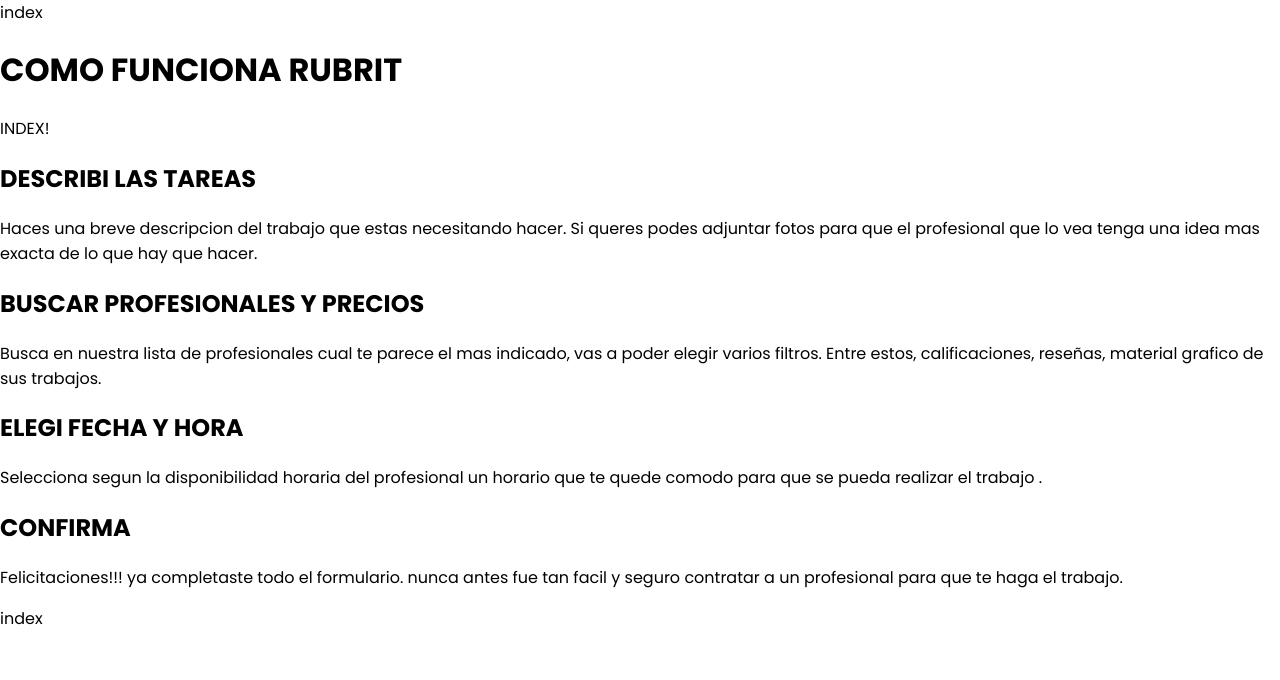
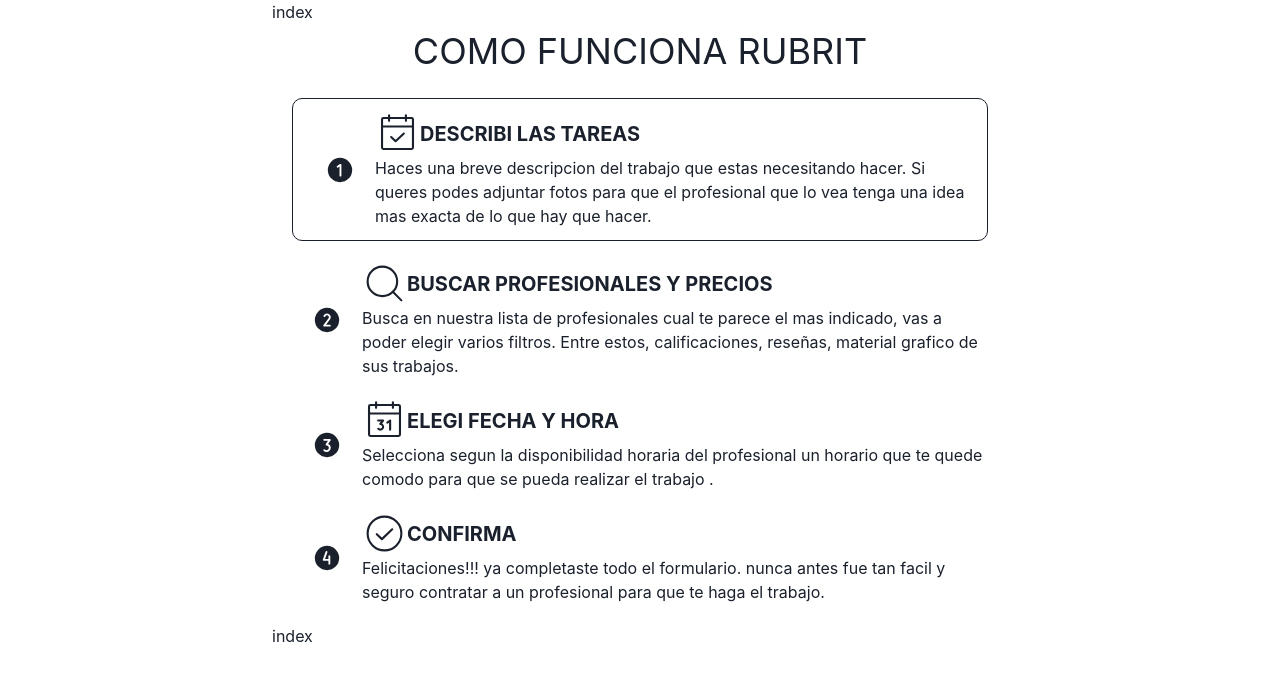
Before and after one commit to RubritCorp/Rubrit-App, a Next.js app: page /findservices in a window 1280 px wide. Shown: the top 680 px of the page. Built offline with nearby package versions, Linux system fonts and the light colour scheme.

Commit message:
component find_services new changes

```diff
--- a/package.json
+++ b/package.json
@@ -16,6 +16,7 @@
     "mongoose": "^6.2.2",
     "next": "12.1.0",
     "next-auth": "^4.2.1",
+    "phosphor-react": "^1.4.0",
     "react": "17.0.2",
     "react-dom": "17.0.2"
   },
--- a/src/components/FindServices/index.tsx
+++ b/src/components/FindServices/index.tsx
@@ -1,48 +1,113 @@
+//libraries
+import {
+  Container,
+  Box,
+  Divider,
+  Flex,
+  Text,
+  Center,
+  Stack,
+  Heading,
+} from "@chakra-ui/react";
+import {
+  CalendarCheck,
+  MagnifyingGlass,
+  Calendar,
+  CheckCircle,
+  NumberCircleOne,
+  NumberCircleTwo,
+  NumberCircleThree,
+  NumberCircleFour,
+} from "phosphor-react";
 
+//native libraries
+import Link from "next/link";
+//componentes
 import Layout from "../layout";
-import { Container } from "@chakra-ui/react";
-import Link from "next/link";
+//styles
+
 const FindServices: React.FC = () => {
   return (
-    <Container>
+    <Container maxW="container.md">
       <Layout>
-        <div>
-          <h1>COMO FUNCIONA RUBRIT</h1>
-        </div>
-        <Link href="/">
-          <a>INDEX!</a>
-        </Link>
-        <div>
-          <h2>DESCRIBI LAS TAREAS</h2>
-          <p>
-            Haces una breve descripcion del trabajo que estas necesitando hacer.
-            Si queres podes adjuntar fotos para que el profesional que lo vea
-            tenga una idea mas exacta de lo que hay que hacer.
-          </p>
-        </div>
-        <div>
-          <h2>BUSCAR PROFESIONALES Y PRECIOS</h2>
-          <p>
-            Busca en nuestra lista de profesionales cual te parece el mas
-            indicado, vas a poder elegir varios filtros. Entre estos,
-            calificaciones, reseñas, material grafico de sus trabajos.
-          </p>
-        </div>
-        <div>
-          <h2>ELEGI FECHA Y HORA</h2>
-          <p>
-            Selecciona segun la disponibilidad horaria del profesional un
-            horario que te quede comodo para que se pueda realizar el trabajo .
-          </p>
-        </div>
-        <div>
-          <h2>CONFIRMA</h2>
-          <p>
-            Felicitaciones!!! ya completaste todo el formulario. nunca antes fue
-            tan facil y seguro contratar a un profesional para que te haga el
-            trabajo.
-          </p>
-        </div>
+        <Flex justifyContent="center">
+          <Text fontSize="4xl">COMO FUNCIONA RUBRIT</Text>
+        </Flex>
+        <Box>
+          <Flex margin={5} border="1px" borderRadius="10px" padding={3}>
+            <Stack direction="row" padding={5}>
+              <Center>
+                <NumberCircleOne size={30} weight="fill" />
+              </Center>
+            </Stack>
+            <Box>
+              <Flex alignItems="center">
+                <CalendarCheck size={45} weight="light" />
+                <Heading size="md">DESCRIBI LAS TAREAS</Heading>
+              </Flex>
+              <Text>
+                Haces una breve descripcion del trabajo que estas necesitando
+                hacer. Si queres podes adjuntar fotos para que el profesional
+                que lo vea tenga una idea mas exacta de lo que hay que hacer.
+              </Text>
+            </Box>
+          </Flex>
+          <Flex margin={5}>
+            <Stack direction="row" padding={5}>
+              <Center>
+                <NumberCircleTwo size={30} weight="fill" />
+              </Center>
+            </Stack>
+
+            <Box>
+              <Flex alignItems="center">
+                <MagnifyingGlass size={45} weight="light" />
+                <Heading size="md">BUSCAR PROFESIONALES Y PRECIOS</Heading>
+              </Flex>
+              <Text>
+                Busca en nuestra lista de profesionales cual te parece el mas
+                indicado, vas a poder elegir varios filtros. Entre estos,
+                calificaciones, reseñas, material grafico de sus trabajos.
+              </Text>
+            </Box>
+          </Flex>
+          <Flex margin={5}>
+            <Stack direction="row" padding={5}>
+              <Center>
+                <NumberCircleThree size={30} weight="fill" />
+              </Center>
+            </Stack>
+            <Box>
+              <Box display="flex" alignItems="center">
+                <Calendar size={45} weight="light" />
+                <Heading size="md">ELEGI FECHA Y HORA</Heading>
+              </Box>
+              <Text>
+                Selecciona segun la disponibilidad horaria del profesional un
+                horario que te quede comodo para que se pueda realizar el
+                trabajo .
+              </Text>
+            </Box>
+          </Flex>
+          <Flex margin={5}>
+            <Stack direction="row" padding={5}>
+              <Center>
+                <NumberCircleFour size={30} weight="fill" />
+              </Center>
+            </Stack>
+            <Box>
+              <Box display="flex" alignItems="center">
+                <CheckCircle size={45} weight="light" />
+                <Heading size="md">CONFIRMA</Heading>
+              </Box>
+              <Text>
+                Felicitaciones!!! ya completaste todo el formulario. nunca antes
+                fue tan facil y seguro contratar a un profesional para que te
+                haga el trabajo.
+              </Text>
+            </Box>
+          </Flex>
+        </Box>
       </Layout>
     </Container>
   );
--- a/src/pages/_app.tsx
+++ b/src/pages/_app.tsx
@@ -1,11 +1,14 @@
 import "../styles/globals.css";
 import type { AppProps } from "next/app";
 import { SessionProvider } from "next-auth/react";
+import { ChakraProvider } from "@chakra-ui/react";
 
 function MyApp({ Component, pageProps }: AppProps) {
   return (
     <SessionProvider session={pageProps.session}>
-      <Component {...pageProps} />
+      <ChakraProvider>
+        <Component {...pageProps} />
+      </ChakraProvider>
     </SessionProvider>
   );
 }
```
